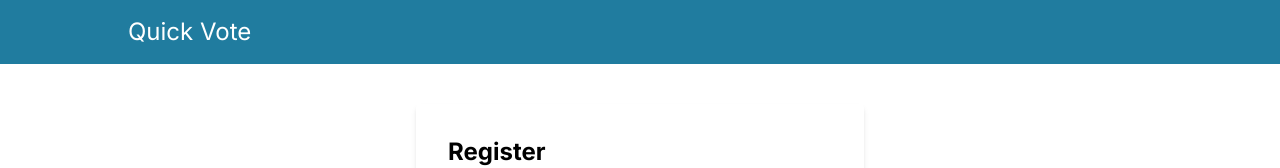
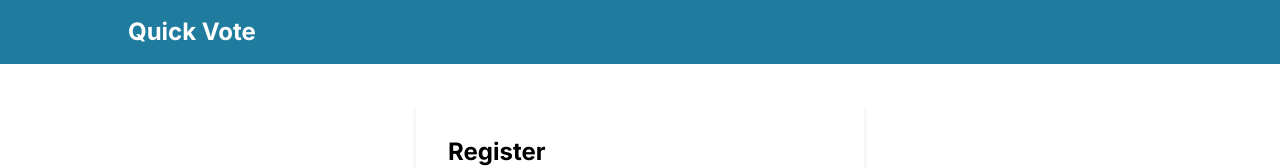
Before and after one commit to Preetirajdhami/BlockchainVoting, a Next.js app in the folder frontend/: page /voter/voterRegister in a window 1280 px wide. Shown: the top 168 px of the page. Built offline with nearby package versions, Linux system fonts and the light colour scheme.

Commit message:
Update Header.tsx

```diff
--- a/frontend/src/app/components/Header.tsx
+++ b/frontend/src/app/components/Header.tsx
@@ -1,11 +1,14 @@
 import React from 'react'
+import Link from 'next/link';
 
 const Header = () => {
   return (
     <div className='bg-navBlue text-bold text-2xl text-white lg:px-32 sm:px-6 md:px-8 mx-auto flex items-center justify-between py-4 px-4 relative'>
-      <div>Quick Vote</div>
+      <Link href="/" className="hover:button text-2xl font-bold">
+        Quick Vote
+      </Link>
     </div>
   )
 }
 
-export default Header
+export default Header;
```
